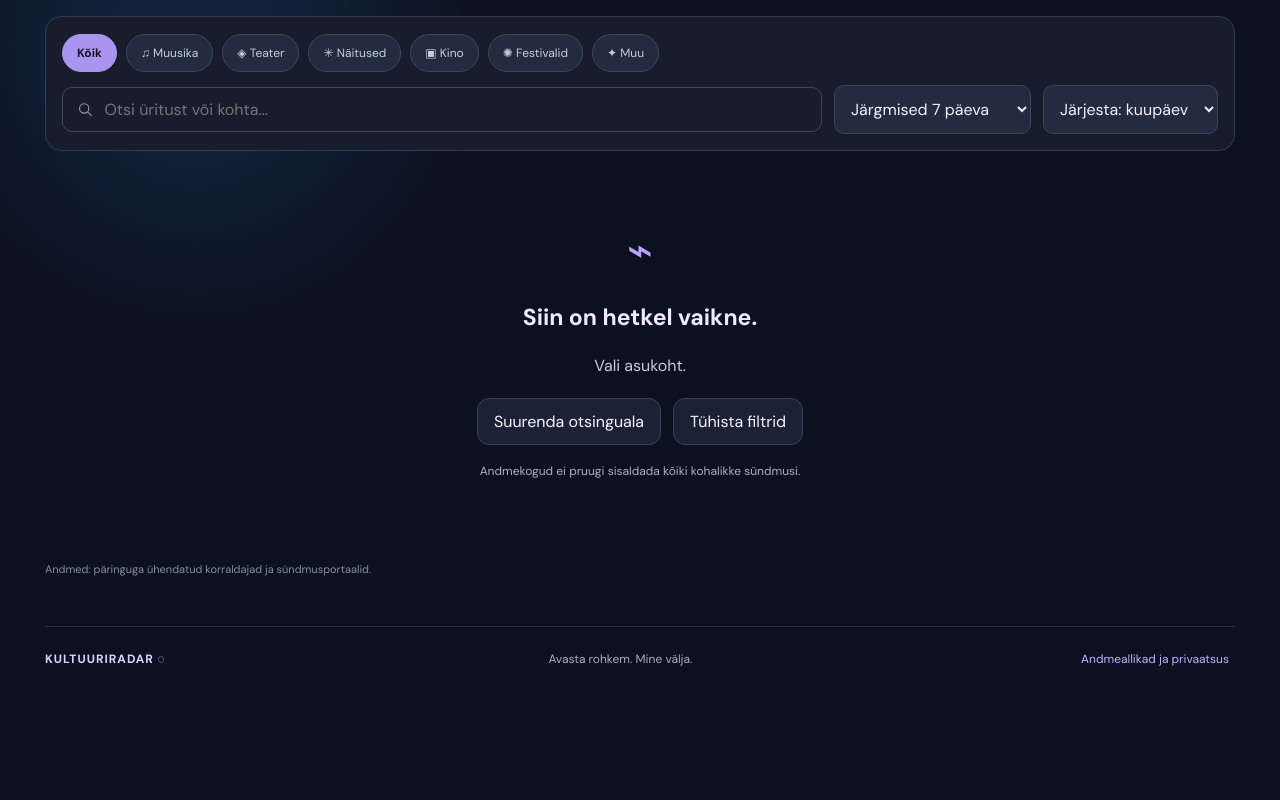
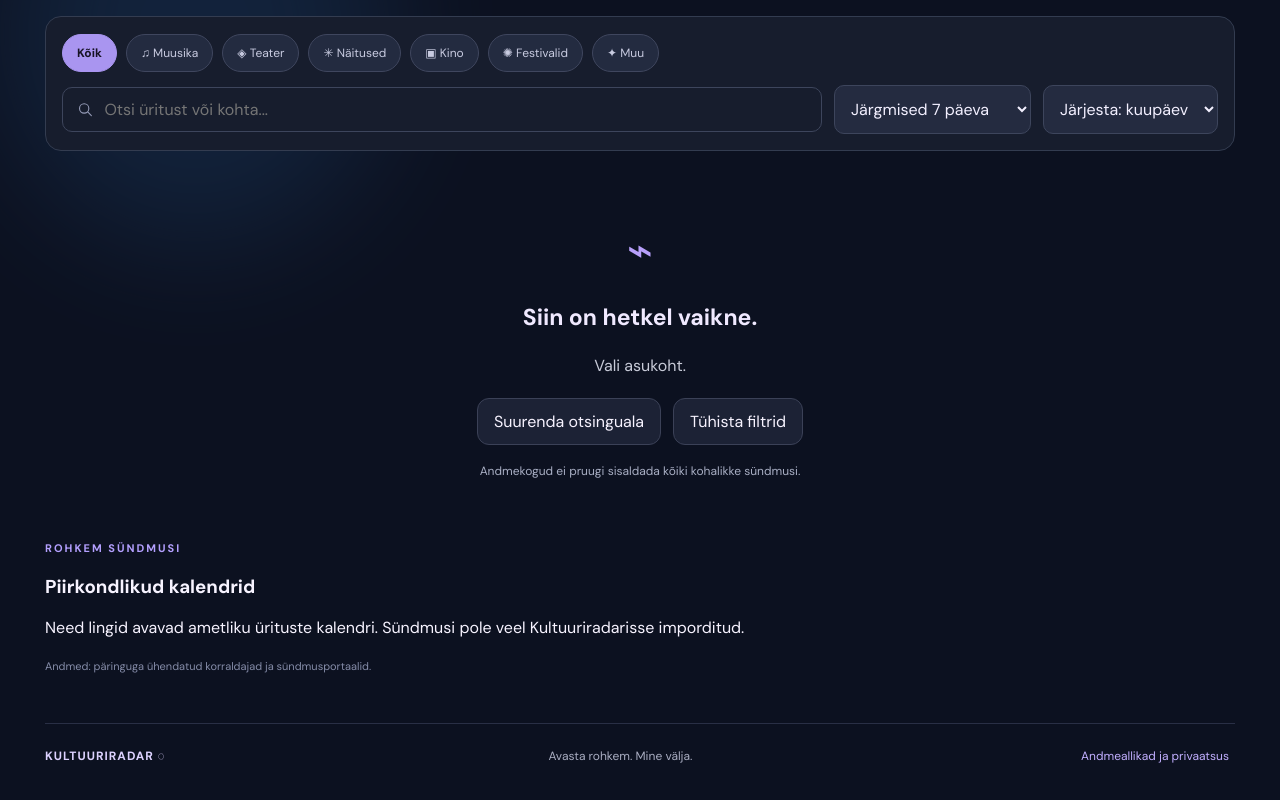
Before and after one commit to gunnarlaak/Kultuuriradar, a plain HTML site: page index.html in a window 1280 px wide. Shown: the part 696-1496 px from the top of the page. Before the commit the page ends 1399 px from the top, so only its background shows below. Drawn offline with nearby package versions, Linux system fonts and the light colour scheme; a small style sheet from the web is missing.

Commit message:
Add discoverable official regional culture calendars

```diff
--- a/index.html
+++ b/index.html
@@ -90,6 +90,10 @@
       <div id="eventList" class="event-grid" aria-live="polite"></div>
       <div id="mapPanel" class="map-panel" hidden><div id="eventsMap" role="application" aria-label="Üritused kaardil"></div><p class="map-credit">Kaart: © OpenStreetMapi kaastöötajad</p></div>
       <div id="emptyState" class="empty-state" hidden><div class="empty-glyph">⌁</div><h3>Siin on hetkel vaikne.</h3><p id="emptyDescription">Valitud tingimustega sündmusi ei leitud.</p><div class="empty-actions"><button type="button" id="expandSearchBtn" class="secondary-btn">Suurenda otsinguala</button><button type="button" id="clearFiltersBtn" class="secondary-btn">Tühista filtrid</button></div><p class="empty-small">Andmekogud ei pruugi sisaldada kõiki kohalikke sündmusi.</p></div>
+      <section id="regionalCalendars" class="regional-calendars" aria-label="Piirkondlikud ürituste kalendrid">
+        <div class="regional-heading"><div><div class="section-kicker">ROHKEM SÜNDMUSI</div><h3>Piirkondlikud kalendrid</h3></div><span class="regional-help">Need lingid avavad ametliku ürituste kalendri. Sündmusi pole veel Kultuuriradarisse imporditud.</span></div>
+        <div id="regionalCalendarLinks" class="regional-grid"></div>
+      </section>
       <div class="footer-meta"><span id="sourceInfo">Andmed: päringuga ühendatud korraldajad ja sündmusportaalid.</span><span id="updatedInfo"></span></div>
     </section>
   </main>
```
